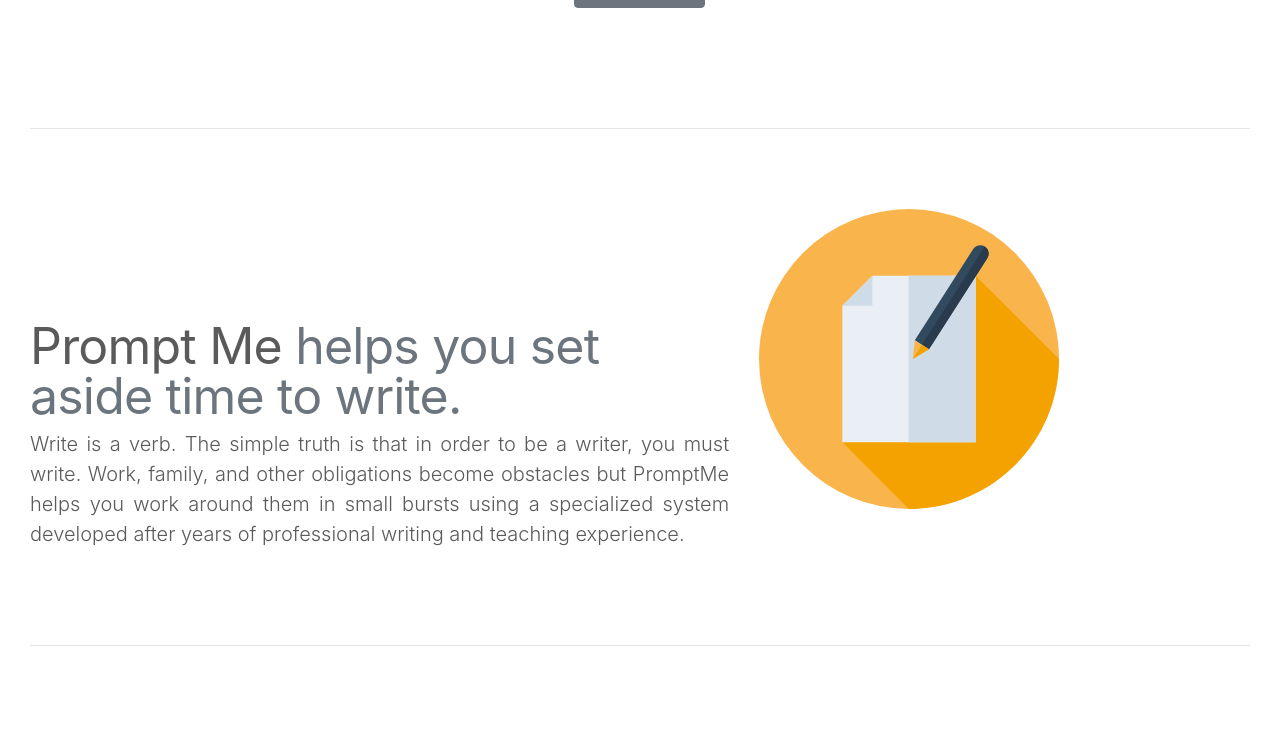
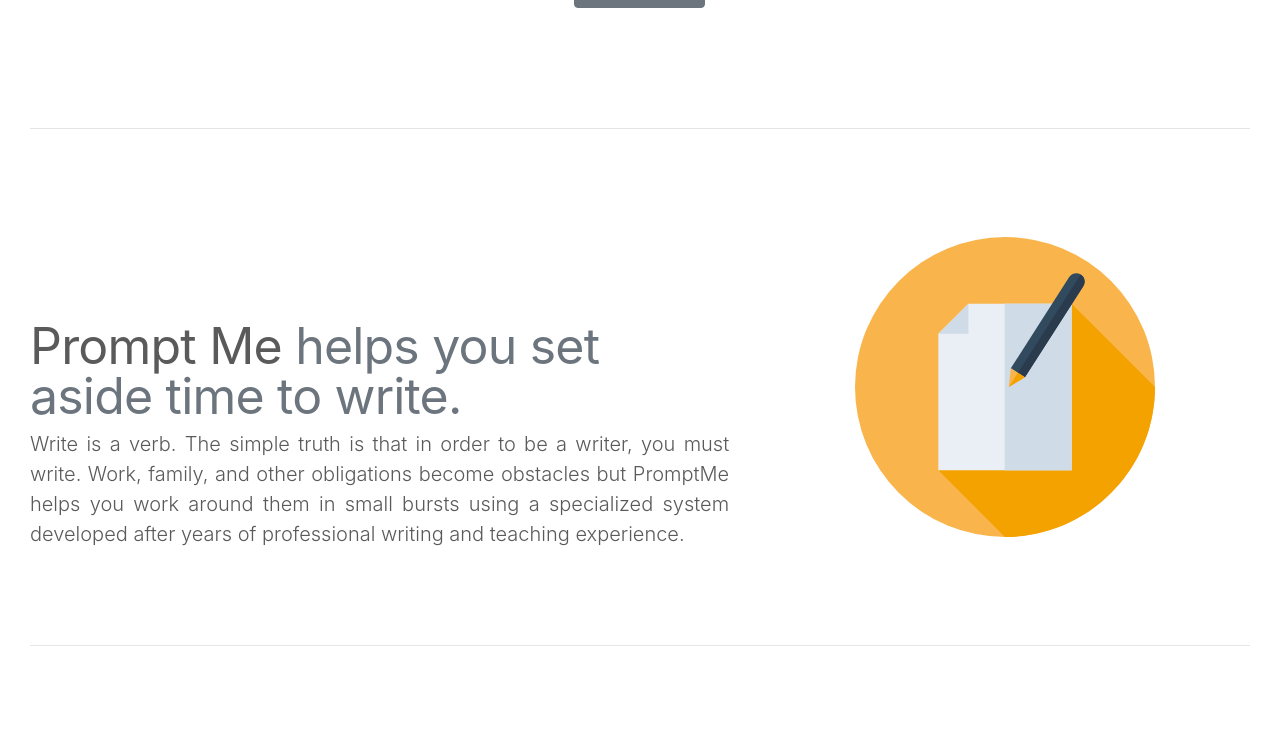
Before and after one commit to kevindublin/promptme, a Django app: template apps/core/templates/pages/home.html in a window 1280 px wide. Shown: the part 928-1664 px from the top of the page. Run offline with Django 3.2, Linux system fonts and the light colour scheme; the template is opened without the code that fills it, so the values that code supplies are empty; some libraries are stand-ins or nearby versions.

Commit message:
clean up landing and repo a bit

```diff
--- a/apps/core/static/css/custom.css
+++ b/apps/core/static/css/custom.css
@@ -50,3 +50,9 @@
   font-size: 16pt;
   font-weight: bold;
 }
+
+.page-pen {
+  display: flex;
+  align-items: center;
+  justify-content: center;
+}
--- a/apps/core/templates/pages/home.html
+++ b/apps/core/templates/pages/home.html
@@ -104,7 +104,7 @@
         <h2 class="featurette-heading">Prompt Me <span class="text-muted">helps you set aside time to write.</span></h2>
         <p class="lead">Write is a verb. The simple truth is that in order to be a writer, you must write. Work, family, and other obligations become obstacles but PromptMe helps you work around them in small bursts using a specialized system developed after years of professional writing and teaching experience.</p>
       </div>
-      <div class="col-md-5">
+      <div class="col-md-5 page-pen">
         <img src="{% static '/images/prompt.svg' %}" alt="page-and-pen" height="300vh" width="300vw" />
       </div>
     </div>
```
